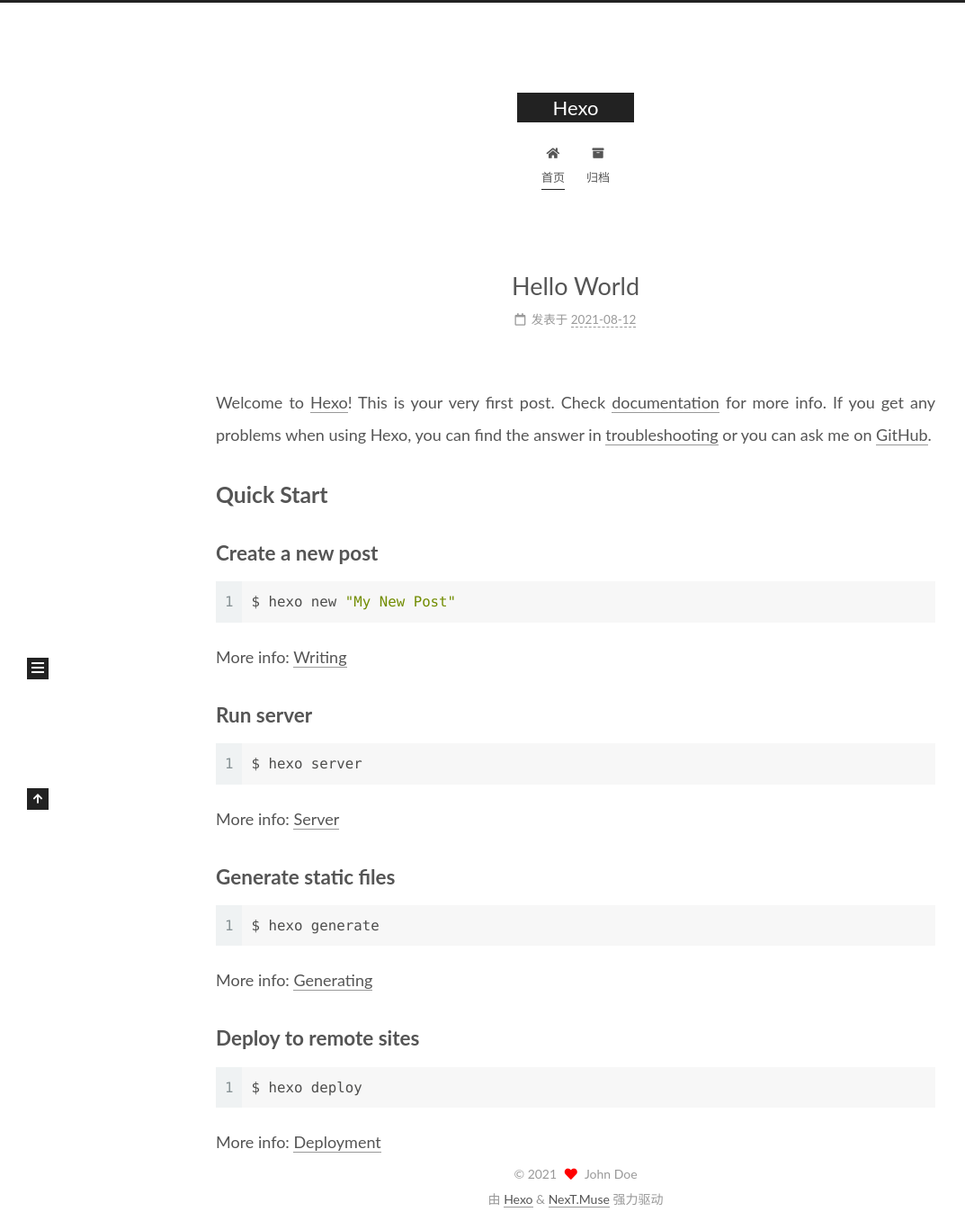
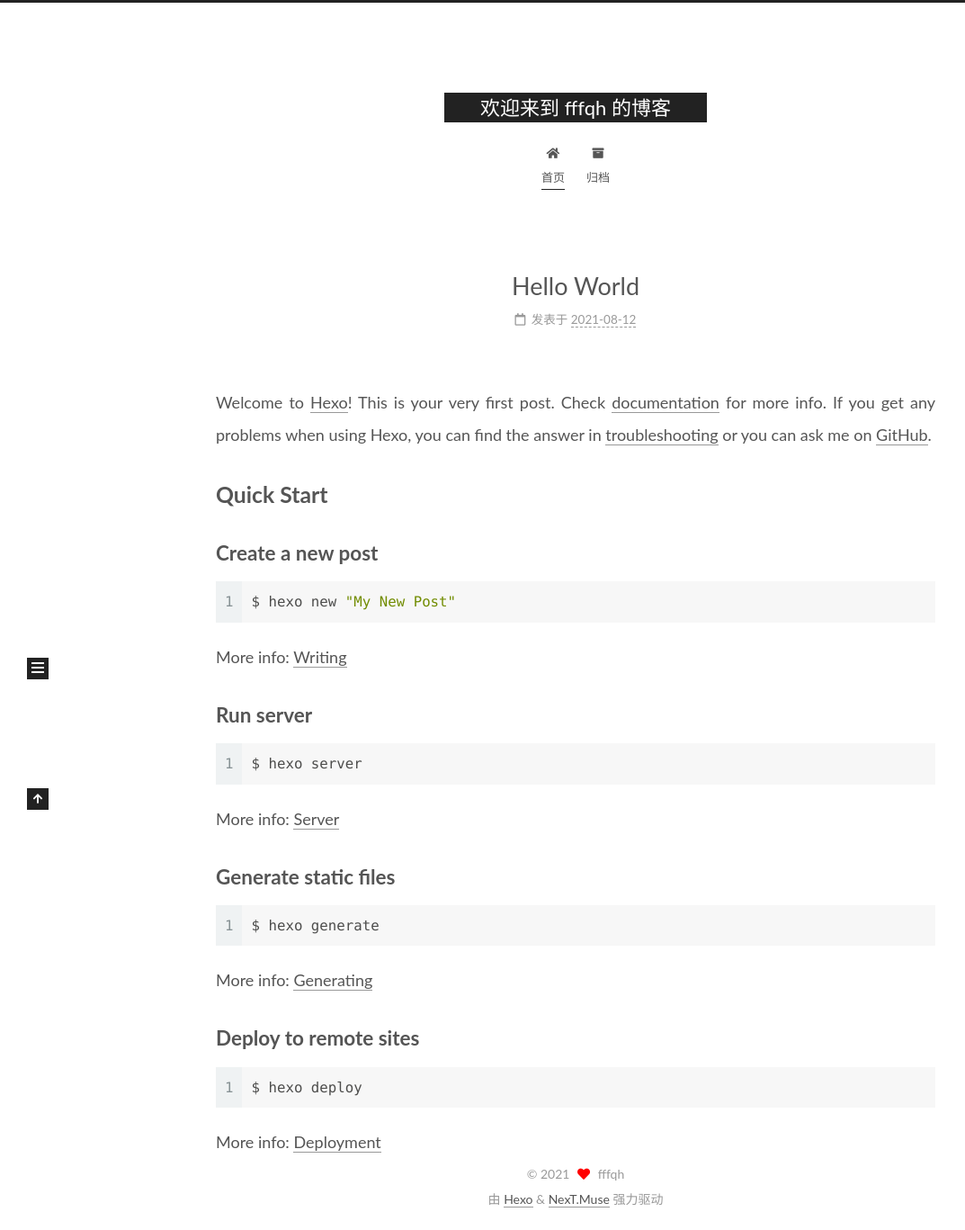
Before and after one commit to fffqh/fffqh.github.io, a plain HTML site: page index.html in a window 1280 px wide. Shown: the whole page at 90% size, without its empty margins (0-1073 px from the left). Drawn offline with Linux system fonts and the light colour scheme.

Commit message:
Site updated: 2021-08-12 16:56:50

```diff
--- a/index.html
+++ b/index.html
@@ -20,12 +20,14 @@
     var CONFIG = {"hostname":"example.com","root":"/","scheme":"Muse","version":"7.8.0","exturl":false,"sidebar":{"position":"left","display":"post","padding":18,"offset":12,"onmobile":false},"copycode":{"enable":false,"show_result":false,"style":null},"back2top":{"enable":true,"sidebar":false,"scrollpercent":false},"bookmark":{"enable":false,"color":"#222","save":"auto"},"fancybox":false,"mediumzoom":false,"lazyload":false,"pangu":false,"comments":{"style":"tabs","active":null,"storage":true,"lazyload":false,"nav":null},"algolia":{"hits":{"per_page":10},"labels":{"input_placeholder":"Search for Posts","hits_empty":"We didn't find any results for the search: ${query}","hits_stats":"${hits} results found in ${time} ms"}},"localsearch":{"enable":false,"trigger":"auto","top_n_per_article":1,"unescape":false,"preload":false},"motion":{"enable":true,"async":false,"transition":{"post_block":"fadeIn","post_header":"slideDownIn","post_body":"slideDownIn","coll_header":"slideLeftIn","sidebar":"slideUpIn"}}};
   </script>
 
-  <meta property="og:type" content="website">
-<meta property="og:title" content="Hexo">
+  <meta name="description" content="Writing my poems for the few">
+<meta property="og:type" content="website">
+<meta property="og:title" content="欢迎来到 fffqh 的博客">
 <meta property="og:url" content="http://example.com/index.html">
-<meta property="og:site_name" content="Hexo">
+<meta property="og:site_name" content="欢迎来到 fffqh 的博客">
+<meta property="og:description" content="Writing my poems for the few">
 <meta property="og:locale" content="zh_CN">
-<meta property="article:author" content="John Doe">
+<meta property="article:author" content="fffqh">
 <meta name="twitter:card" content="summary">
 
 <link rel="canonical" href="http://example.com/">
@@ -41,7 +43,7 @@
   };
 </script>
 
-  <title>Hexo</title>
+  <title>欢迎来到 fffqh 的博客</title>
 
 
 
@@ -92,7 +94,7 @@
 
     <a href="/" class="brand" rel="start">
       <span class="logo-line-before"><i></i></span>
-      <h1 class="site-title">Hexo</h1>
+      <h1 class="site-title">欢迎来到 fffqh 的博客</h1>
       <span class="logo-line-after"><i></i></span>
     </a>
   </div>
@@ -149,12 +151,12 @@
 
     <span hidden itemprop="author" itemscope itemtype="http://schema.org/Person">
       <meta itemprop="image" content="/images/avatar.gif">
-      <meta itemprop="name" content="John Doe">
-      <meta itemprop="description" content="">
+      <meta itemprop="name" content="fffqh">
+      <meta itemprop="description" content="Writing my poems for the few">
     </span>
 
     <span hidden itemprop="publisher" itemscope itemtype="http://schema.org/Organization">
-      <meta itemprop="name" content="Hexo">
+      <meta itemprop="name" content="欢迎来到 fffqh 的博客">
     </span>
       <header class="post-header">
         <h2 class="post-title" itemprop="name headline">
@@ -269,8 +271,8 @@
 
       <div class="site-overview-wrap sidebar-panel">
         <div class="site-author motion-element" itemprop="author" itemscope itemtype="http://schema.org/Person">
-  <p class="site-author-name" itemprop="name">John Doe</p>
-  <div class="site-description" itemprop="description"></div>
+  <p class="site-author-name" itemprop="name">fffqh</p>
+  <div class="site-description" itemprop="description">Writing my poems for the few</div>
 </div>
 <div class="site-state-wrap motion-element">
   <nav class="site-state">
@@ -309,7 +311,7 @@
   <span class="with-love">
     <i class="fa fa-heart"></i>
   </span>
-  <span class="author" itemprop="copyrightHolder">John Doe</span>
+  <span class="author" itemprop="copyrightHolder">fffqh</span>
 </div>
   <div class="powered-by">由 <a href="https://hexo.io/" class="theme-link" rel="noopener" target="_blank">Hexo</a> & <a href="https://muse.theme-next.org/" class="theme-link" rel="noopener" target="_blank">NexT.Muse</a> 强力驱动
   </div>
```
Also changed, not shown: 2021/08/12/hello-world/index.html (+10 -10 lines), archives/2021/08/index.html (+11 -9 lines), archives/2021/index.html (+11 -9 lines), archives/index.html (+11 -9 lines).
